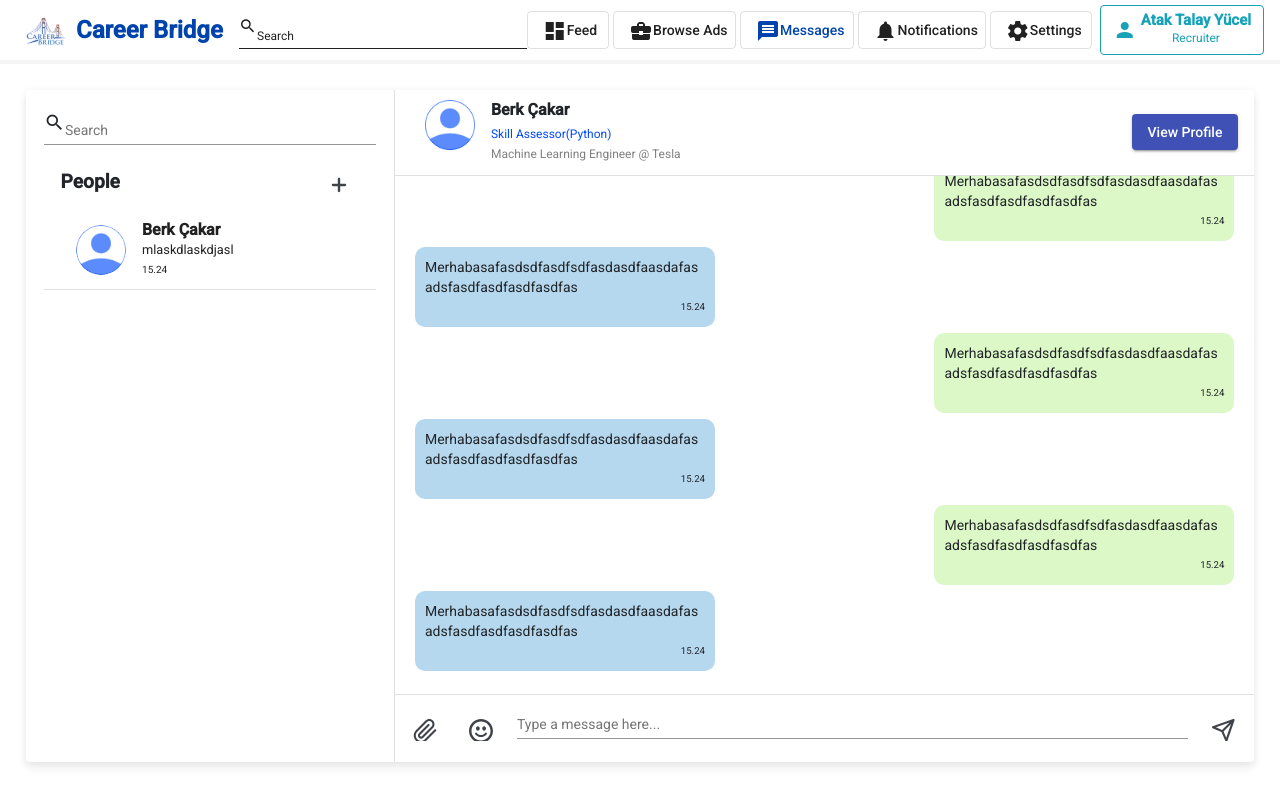
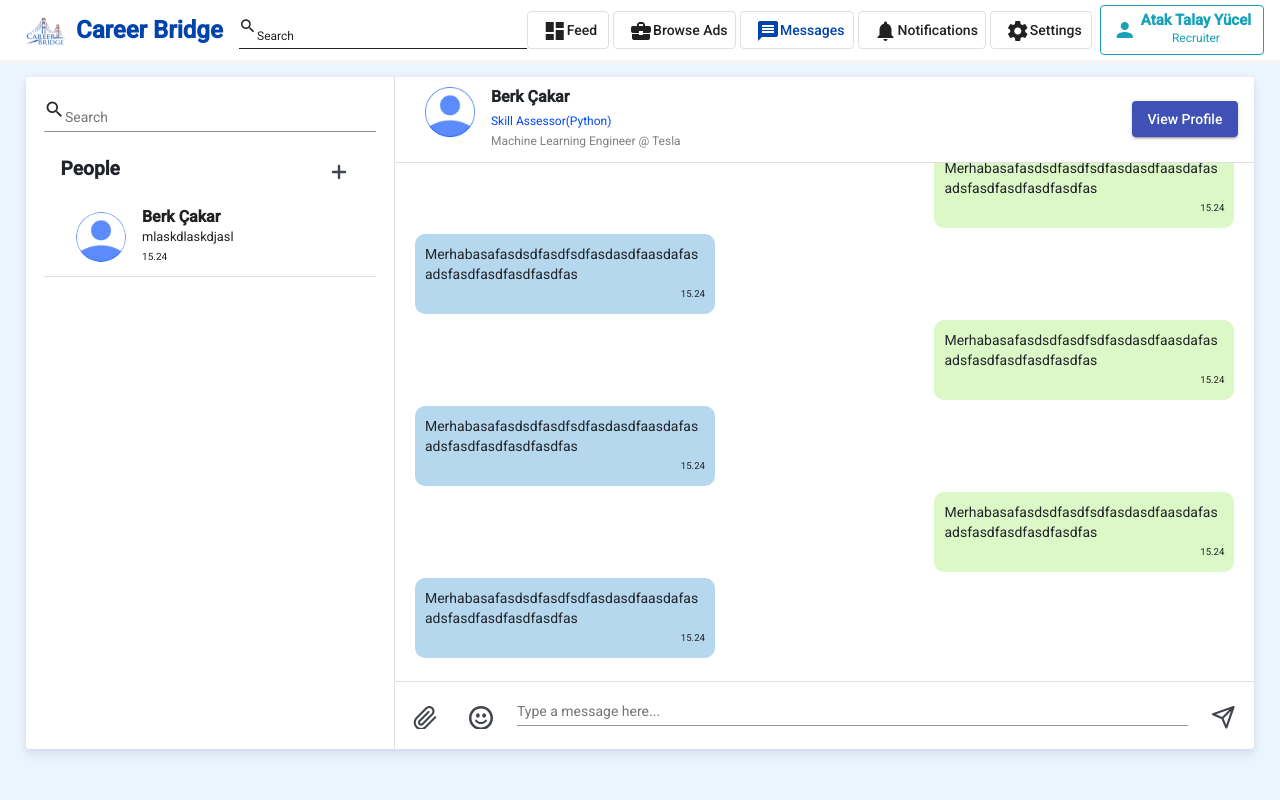
Before and after one commit to cs-353-project/CareerBridge, an Angular app in the folder frontend/: page /messages in a window 1280 px wide. Built offline with nearby package versions, Linux system fonts and the light colour scheme.

Commit message:
app background

```diff
--- a/frontend/src/app/app.component.html
+++ b/frontend/src/app/app.component.html
@@ -1 +1,3 @@
-<router-outlet></router-outlet>
+<div style="background-color: #ebf5ff; height: 100vh">
+  <router-outlet></router-outlet>
+</div>
--- a/frontend/src/app/messages/messages.component.css
+++ b/frontend/src/app/messages/messages.component.css
@@ -1,7 +1,9 @@
 .messages-container{
     display: flex;
     justify-content: center;
-    margin: 2%;
+    margin-left: 2%;
+    margin-right: 2%;
+    margin-top: 1%;
     background-color: white;
     border-radius: 4px;
     box-shadow: 0 6px 10px rgba(0,0,0,.08), 0 0 6px rgba(0,0,0,.05);
```
